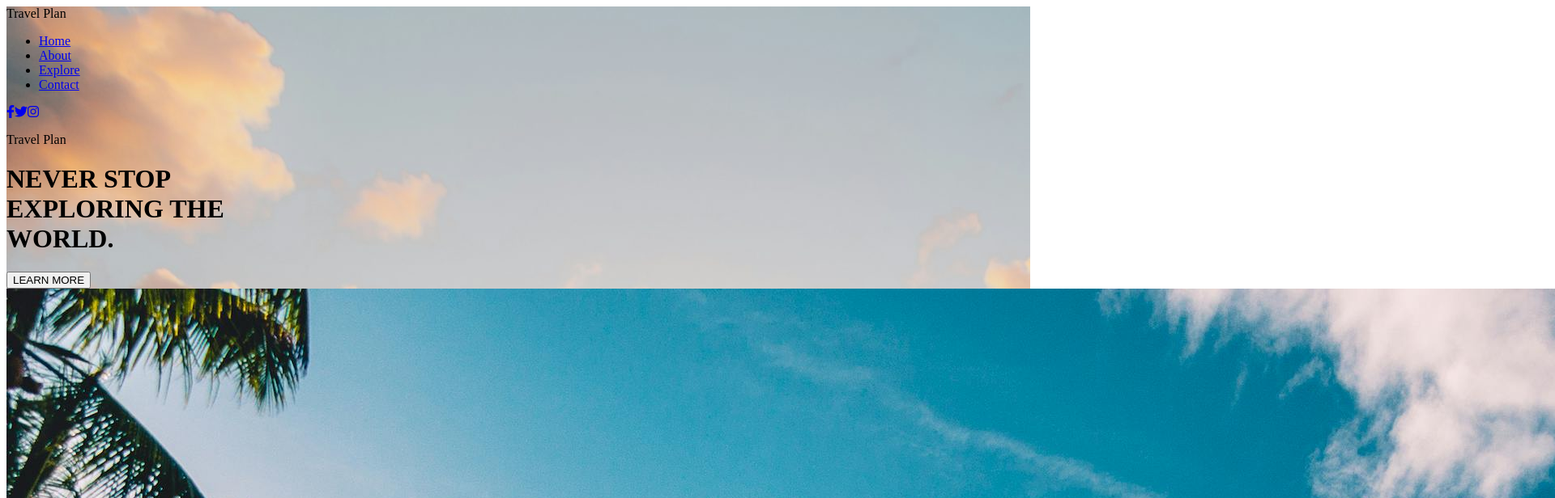
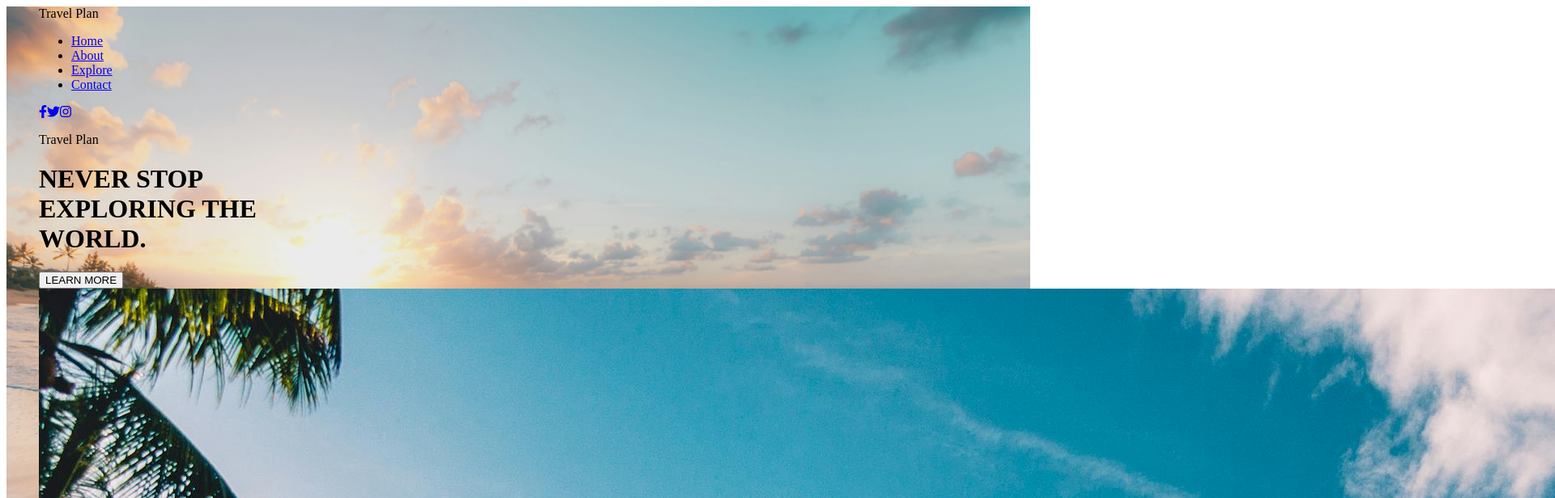
Before and after one commit to AyeshAlexan/Travel-Journey-App, a React (Create React App) app in the folder travel-website/: page / in a window 1280 px wide. Shown: the top 616 px of the page at 81% size, 1920 px wide, since content can reach past the window. Built offline with nearby package versions, Linux system fonts and the light colour scheme.

Commit message:
background css test

```diff
--- a/travel-website/src/Styles/HeroSection.css
+++ b/travel-website/src/Styles/HeroSection.css
@@ -0,0 +1,9 @@
+.hero-section{
+    height: 100vh;
+    background-size: cover;
+    background-position: center;
+    position: relative;
+    display: flex;
+    flex-direction: column;
+    padding: 0 40px;
+}
```
